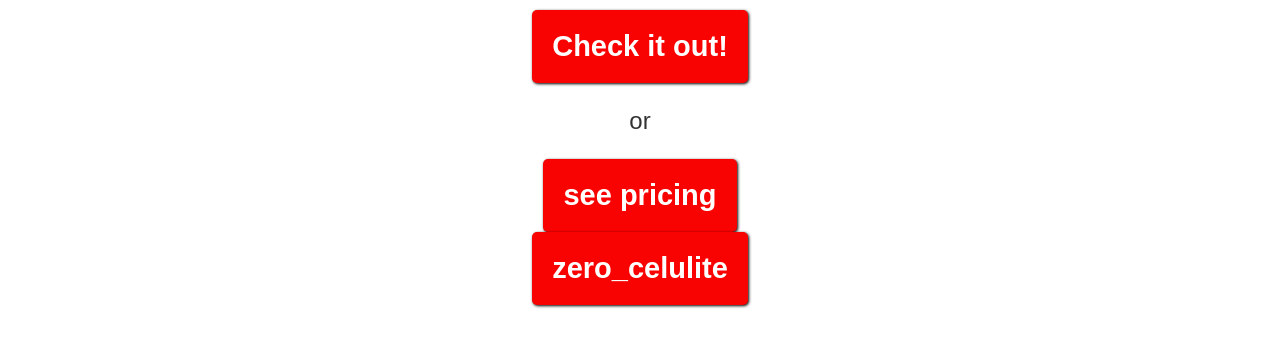
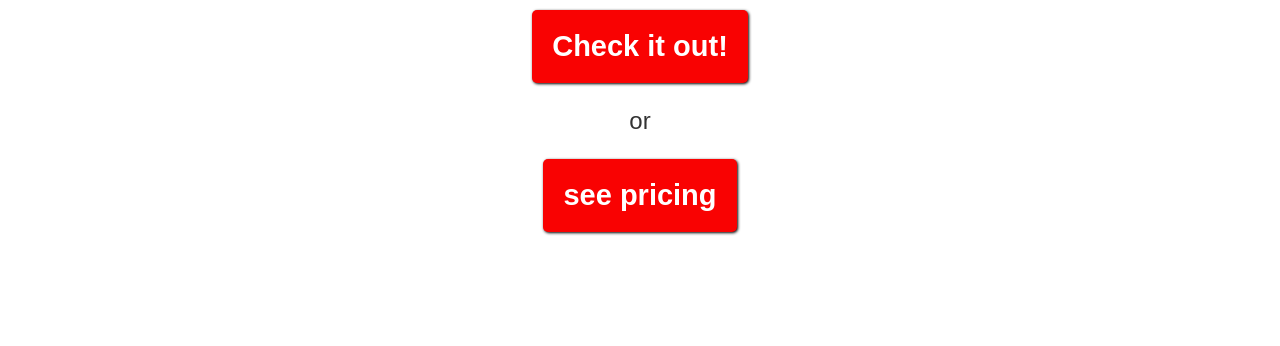
Before and after one commit to jogaic/Conver, a plain HTML site: page index.html in a window 1280 px wide. Shown: the part 412-758 px from the top of the page. Drawn offline with Linux system fonts and the light colour scheme.

Commit message:
Removed celulite anchor

```diff
--- a/index.html
+++ b/index.html
@@ -32,7 +32,6 @@
         <a class="calling-a" href="https://hop.clickbank.net/?affiliate=joga48&vendor=amiclear&pid=new&tid=GoogleAds">Check it out!</a>
         <p style="font-size: 24px;">or</p>
         <a class="calling-a" href="https://hop.clickbank.net/?affiliate=joga48&vendor=amiclear&pid=pre1&tid=GoogleAds">see pricing</a>
-        <a class="calling-a" href="pages\zero_celulite">zero_celulite</a>
     </div>
 
 </body>
```
